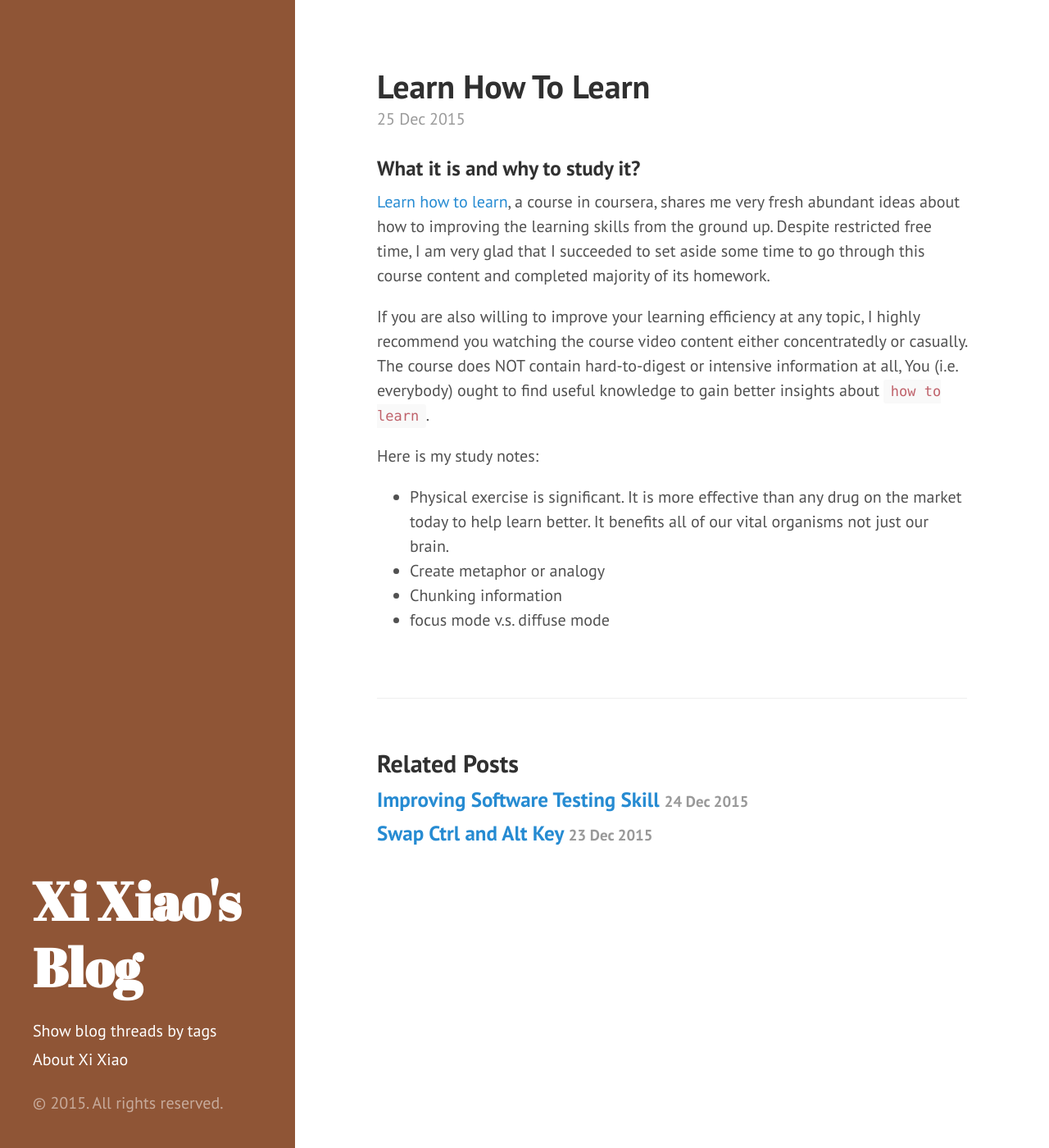
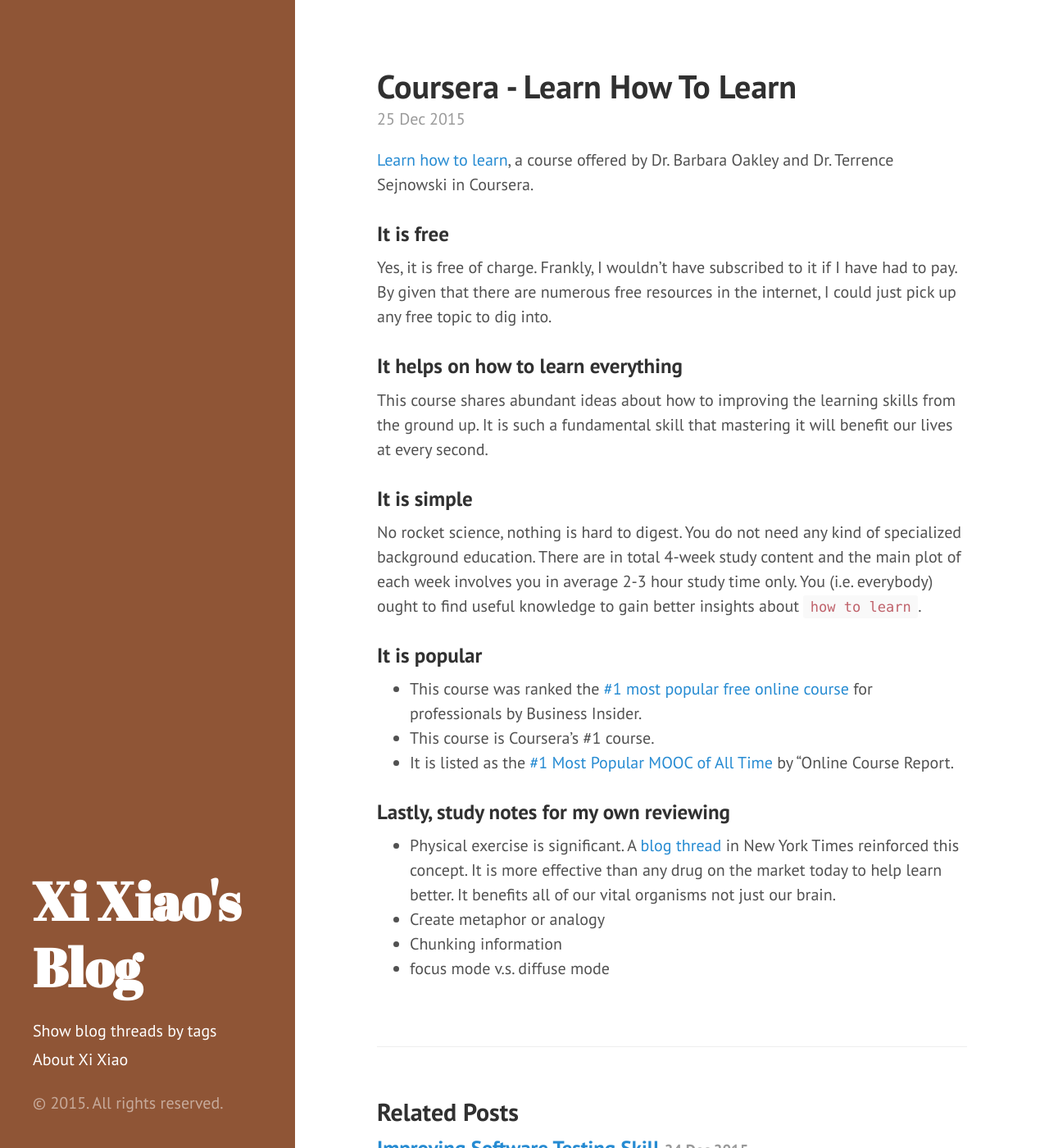
Before and after one commit to Xixiao007/blog.xixiao.info, a Jekyll site: the page built from _posts/2015-12-25-learn-how-to-learn.md, in a window 1280 px wide and 1400 px high. Shown: the whole window at 82% size. Built offline with Jekyll 4.4.1, drawn with Linux system fonts in a browser that asks for light colours.

Commit message:
"commit"

```diff
--- a/_posts/2015-12-25-learn-how-to-learn.md
+++ b/_posts/2015-12-25-learn-how-to-learn.md
@@ -1,17 +1,29 @@
 ---
-title: "Learn How To Learn"
+title: "Coursera - Learn How To Learn"
 layout: post
 tags: study notes
 ---
 
-### What it is and why to study it?
-[Learn how to learn](https://www.coursera.org/learn/learning-how-to-learn/home/welcome), a course in coursera, shares me very fresh abundant ideas about how to improving the learning skills from the ground up. Despite restricted free time, I am very glad that I succeeded to set aside some time to go through this course content and completed majority of its homework.
 
-If you are also willing to improve your learning efficiency at any topic, I highly recommend you watching the course video content either concentratedly or casually. The course does NOT contain hard-to-digest or intensive information at all, You (i.e. everybody) ought to find useful knowledge to gain better insights about `how to learn`.
+[Learn how to learn](https://www.coursera.org/learn/learning-how-to-learn/home/welcome), a course offered by Dr. Barbara Oakley and Dr. Terrence Sejnowski in Coursera.
 
-Here is my study notes:
+### It is free
+Yes, it is free of charge. Frankly, I wouldn't have subscribed to it if I have had to pay. By given that there are numerous free resources in the internet, I could just pick up any free topic to dig into.
 
-- Physical exercise is significant. It is more effective than any drug on the market today to help learn better. It benefits all of our vital organisms not just our brain.
+### It helps on how to learn everything
+This course shares abundant ideas about how to improving the learning skills from the ground up. It is such a fundamental skill that mastering it will benefit our lives at every second.
+
+### It is simple
+No rocket science, nothing is hard to digest. You do not need any kind of specialized background education. There are in total 4-week study content and the main plot of each week involves you in average 2-3 hour study time only. You (i.e. everybody) ought to find useful knowledge to gain better insights about `how to learn`.
+
+### It is popular
+- This course was ranked the [#1 most popular free online course](http://uk.businessinsider.com/most-popular-coursera-courses-of-2015-2015-12) for professionals by Business Insider.
+- This course is Coursera’s #1 course.
+- It is listed as the [#1 Most Popular MOOC of All Time](http://www.onlinecoursereport.com/the-50-most-popular-moocs-of-all-time/) by “Online Course Report.
+
+### Lastly, study notes for my own reviewing
+
+- Physical exercise is significant. A [blog thread](http://mobile.nytimes.com/blogs/well/2015/12/09/does-exercise-help-keep-our-brains-young/) in New York Times reinforced this concept. It is more effective than any drug on the market today to help learn better. It benefits all of our vital organisms not just our brain.
 - Create metaphor or analogy
 - Chunking information
 - focus mode v.s. diffuse mode
```
